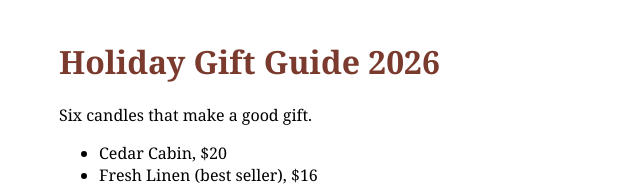
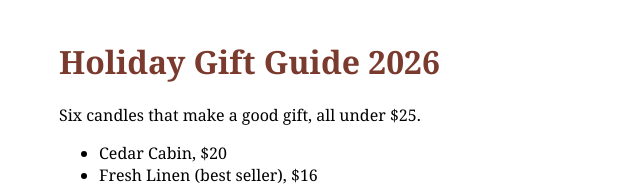
Before and after one commit to maya-brightwick/gift-guide, a plain HTML site: page index.html in a window 1280 px wide. Shown: the top 188 px of the page, without its empty margins (281-921 px from the left). Drawn offline with Linux system fonts and the light colour scheme.

Commit message:
Say the price range up top

```diff
--- a/index.html
+++ b/index.html
@@ -7,7 +7,7 @@
 </head>
 <body>
   <h1>Holiday Gift Guide 2026</h1>
-  <p>Six candles that make a good gift.</p>
+  <p>Six candles that make a good gift, all under $25.</p>
   <ul>
     <li>Cedar Cabin, $20</li>
     <li>Fresh Linen (best seller), $16</li>
```
